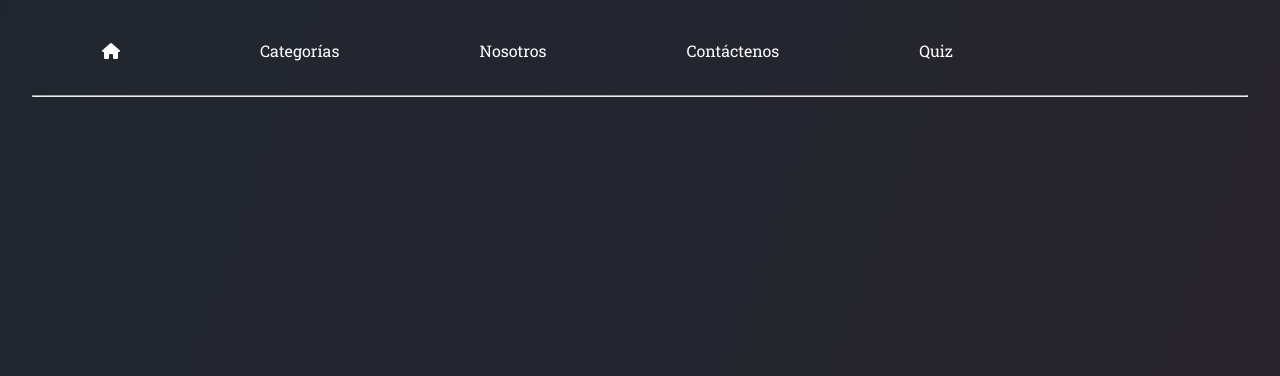
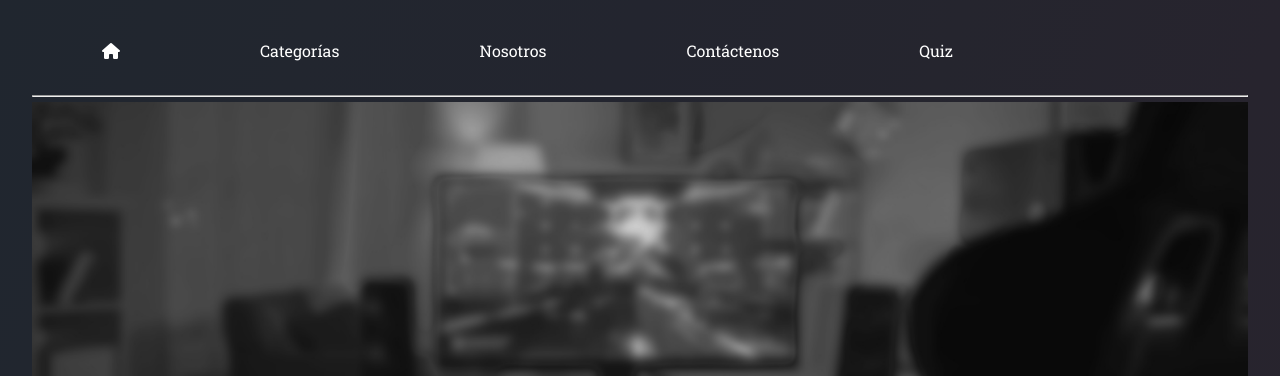
Before and after one commit to gstolosa/gigab, a plain HTML site: page accion.html in a window 1280 px wide. Shown: the top 376 px of the page. Drawn offline with nearby package versions, Linux system fonts and the light colour scheme; the site is published under a folder, as on GitHub Pages, so addresses that start at the root find nothing.

Commit message:
Cambio ruta relativa

```diff
--- a/styles/categorias.css
+++ b/styles/categorias.css
@@ -32,7 +32,7 @@ img {
 .bannercategoria {
     width: 100%;
     height: 400px;
-    background: url(/images/bannercategories.jpg) no-repeat center center/cover;
+    background: url(../images/bannercategories.jpg) no-repeat center center/cover;
     padding: 70px;
     margin-bottom: 30px;
     display: flex;
```
